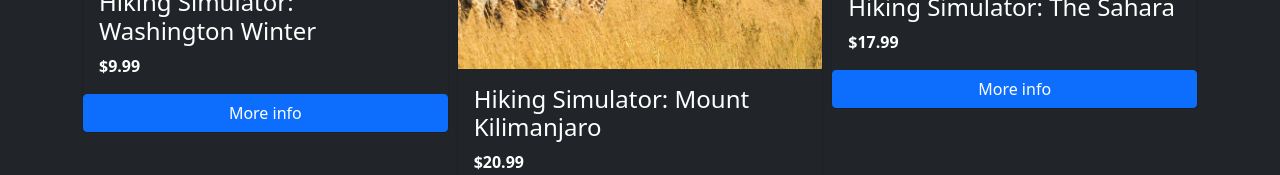
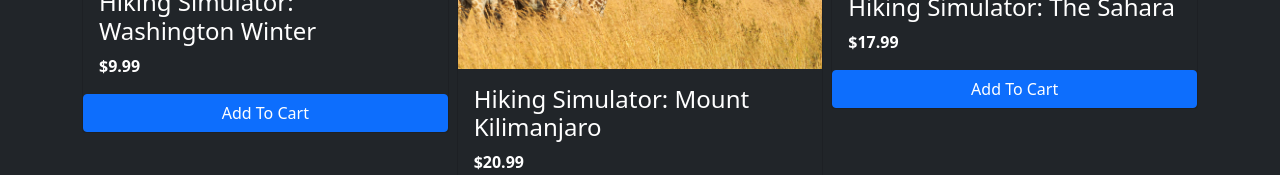
Before and after one commit to mrmakki12/dlc, a React (Create React App) app: page / in a window 1280 px wide. Shown: the part 625-800 px from the top of the page. Built offline with nearby package versions, Linux system fonts and the light colour scheme.

Commit message:
add to cart functionality

```diff
--- a/src/Components/Card/Card.js
+++ b/src/Components/Card/Card.js
@@ -1,25 +1,35 @@
 import React from "react";
 // redux
 import { useDispatch } from "react-redux";
+// add to cart
+import { addToCart } from "../Cart/cartSlice";
 
-export const Card = ({data}) => {
+export const Card = (props) => {
+
+    // data
+    const data = props.data;
+
 
     // add to cart
     const dispatch = useDispatch();
 
+    const handleAddToCart = (e) => {
+        e.preventDefault();
+        dispatch(addToCart(data));
+    }
+
 
     return (
-        <div className="col" data-testid='card' onClick={() => {}}>
+        <div className="col" data-testid='card'>
             <div className="card text-white bg-dark">
                 <img className="card-img-top" src={data.img} alt={data.title}/>
                 <div className="card-body">
                     <h4 className="card-title">{data.name}</h4>
                     <b><p className="card-text">${data.price}</p></b>
                 </div>
-                <button type="button" class="btn btn-primary" data-bs-toggle="modal" data-bs-target="#exampleModal">
-                    More info
+                <button type="button" id='atc' className="btn btn-primary" onClick={(e) => handleAddToCart(e)}>
+                    Add To Cart
                 </button>
-
             </div>
         </div>
     )
```
